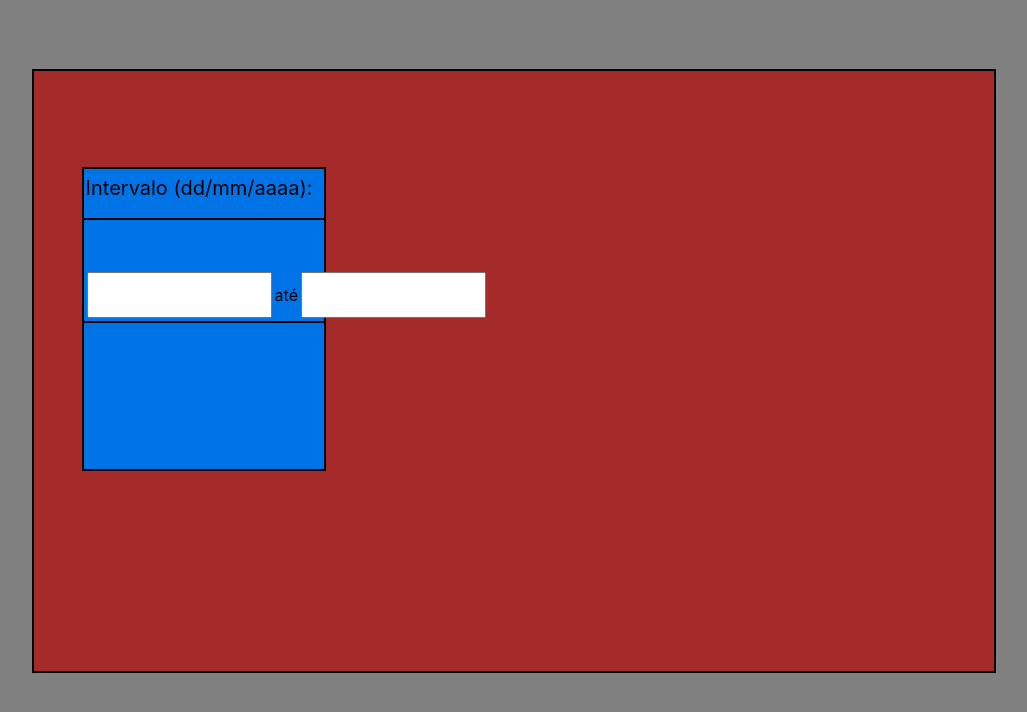
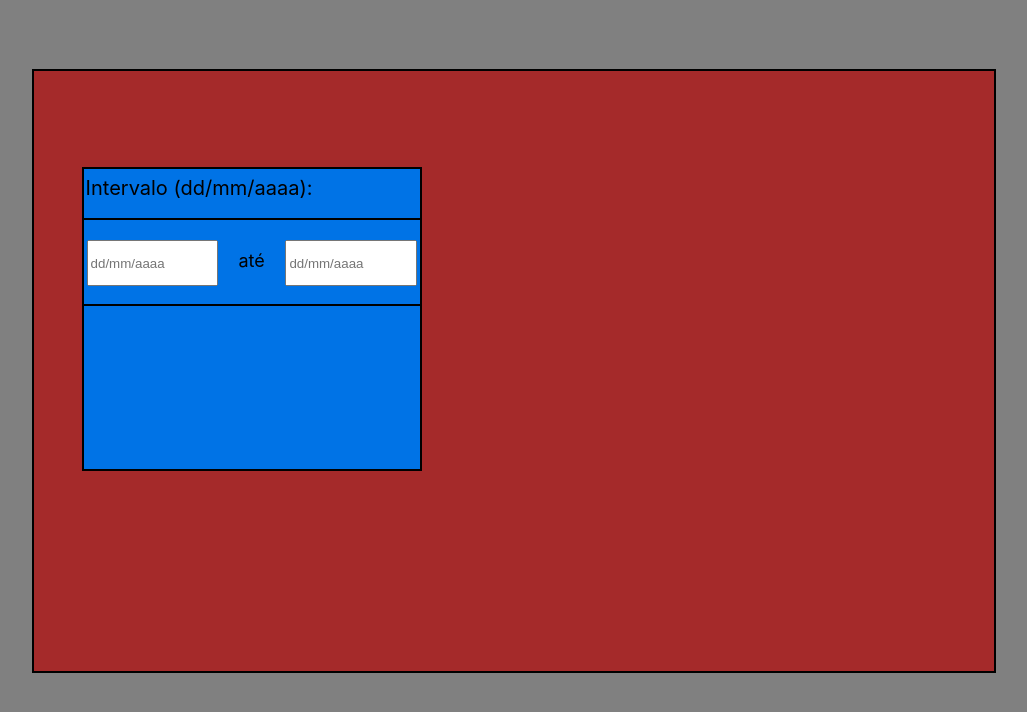
Before and after one commit to cecattoNinetyNine/app_test, a React (Create React App) app: page / in a window 1280 px wide. Shown: the top 712 px of the page, without its empty margins (127-1154 px from the left). Built offline with nearby package versions, Linux system fonts and the light colour scheme.

Commit message:
Colocado um <form> no arquivo Selector.js

```diff
--- a/src/Selector.css
+++ b/src/Selector.css
@@ -1,5 +1,7 @@
+/*O quadro principal de inputs*/
 .Selector
 {
+    display: flex;
     border: solid 2px black;
     position: absolute;
     background-color: #0073e6;
@@ -9,6 +11,7 @@
     margin-top: 10%;
 }
 
+/*Título*/
 .Intervalo
 {
     position: absolute;
@@ -21,30 +24,59 @@
     height: 35px;
 }
 
+/*Entrada do intervalo de datas*/
 .Data
 {
+    position: absolute;
     padding: 0px;
-    position: absolute;
     width: 100%;
+    height: 100px;
     display: flex;
     flex-direction: row;
-    align-content: center;
-    margin-top: 100px;
+    align-items: center;
+    margin-top: 35px;
     border-bottom: solid 2px black;
-
 }
 
 .Data input/*Quando a tag input estiver dentro de uma tag que use a classe Data, ela terá as seguintes configurações*/
 {
+    flex: 2;
+    margin: 3px;
+    height: 40px;
+    margin-bottom: -15px;
+}
+
+.Data p
+{
+    padding: 0px;
+    text-align: center;
     flex: 1;
-    margin: 3px;
+    margin-bottom: 5px;
+    font-size: 25px;
 }
 
 @media (max-width: 1440px)/*Aparelhos com largura máxima de 1440px*/
 {
+    .Selector
+    {
+        width: 35%;
+    }
     .Intervalo
     {
         font-size: 20px;
+    }
+
+    .Data input
+    {
+        flex: 2;
+        margin: 3px;
+        height: 40px;
+        margin-bottom: -15px;
+    }
+
+    .Data p
+    {
+        font-size: 18px;
     }
 }
 
@@ -62,4 +94,9 @@
         padding-bottom: 3px;
         font-size: 25px;
     }
+
+    .Data p
+    {
+        font-size: 25px;
+    }
 }
--- a/src/Selector.js
+++ b/src/Selector.js
@@ -8,11 +8,11 @@ export function Selector()
             <div className="Intervalo" id="divIntervalo">
                 Intervalo (dd/mm/aaaa):
             </div>
-            <div className="Data" id="divData">
-                <input className="From" id="inputFrom"></input>
+            <form className="Data" id="divData">
+                <input type="text" className="From" id="inputFrom" size="10" placeholder="dd/mm/aaaa"></input>
                 <p> até </p>
-                <input className="To" id="inputTo"></input>
-            </div>
+                <input type="text" className="To" id="inputTo" size="10" placeholder="dd/mm/aaaa"></input>
+            </form>
         </div>
     );
 }
```
